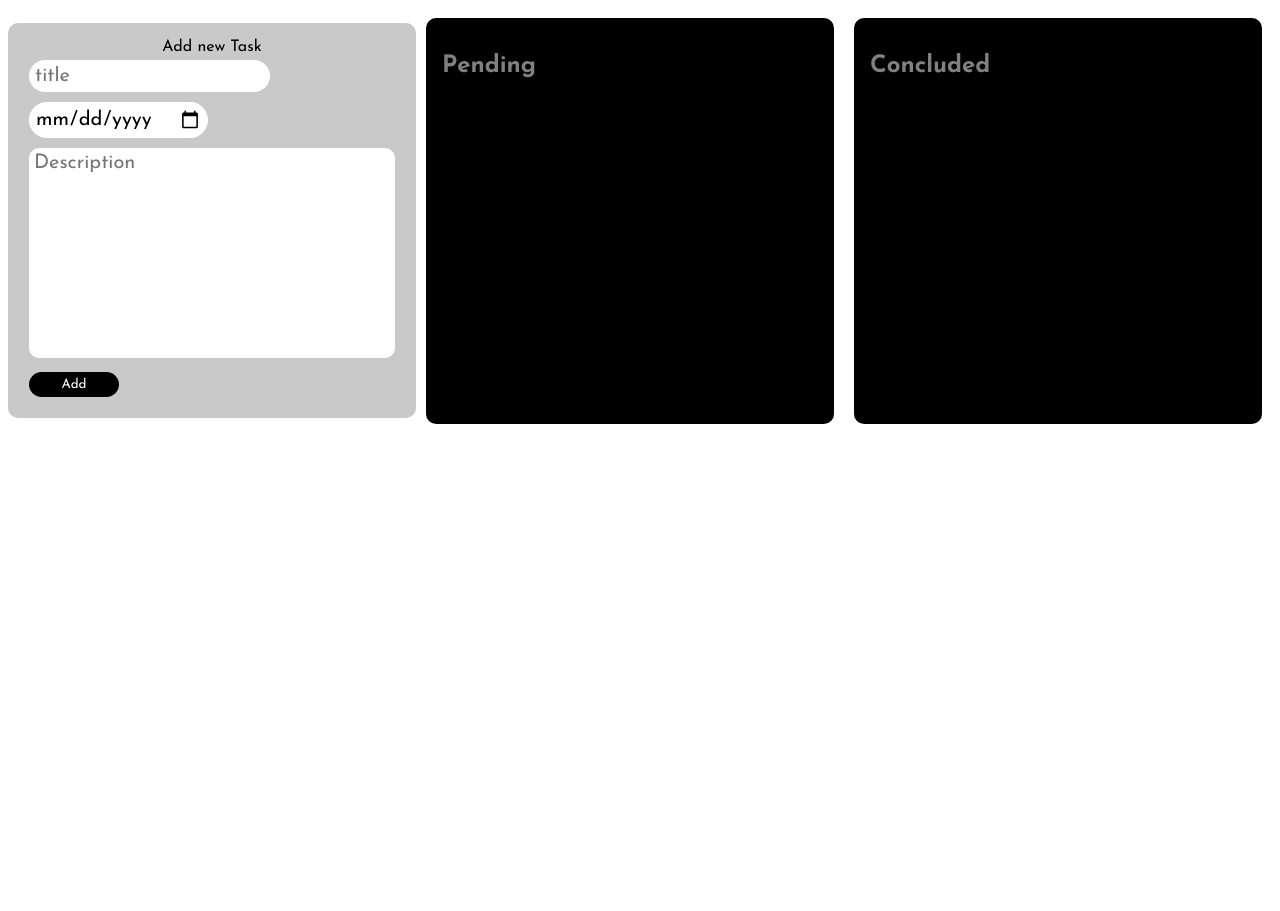
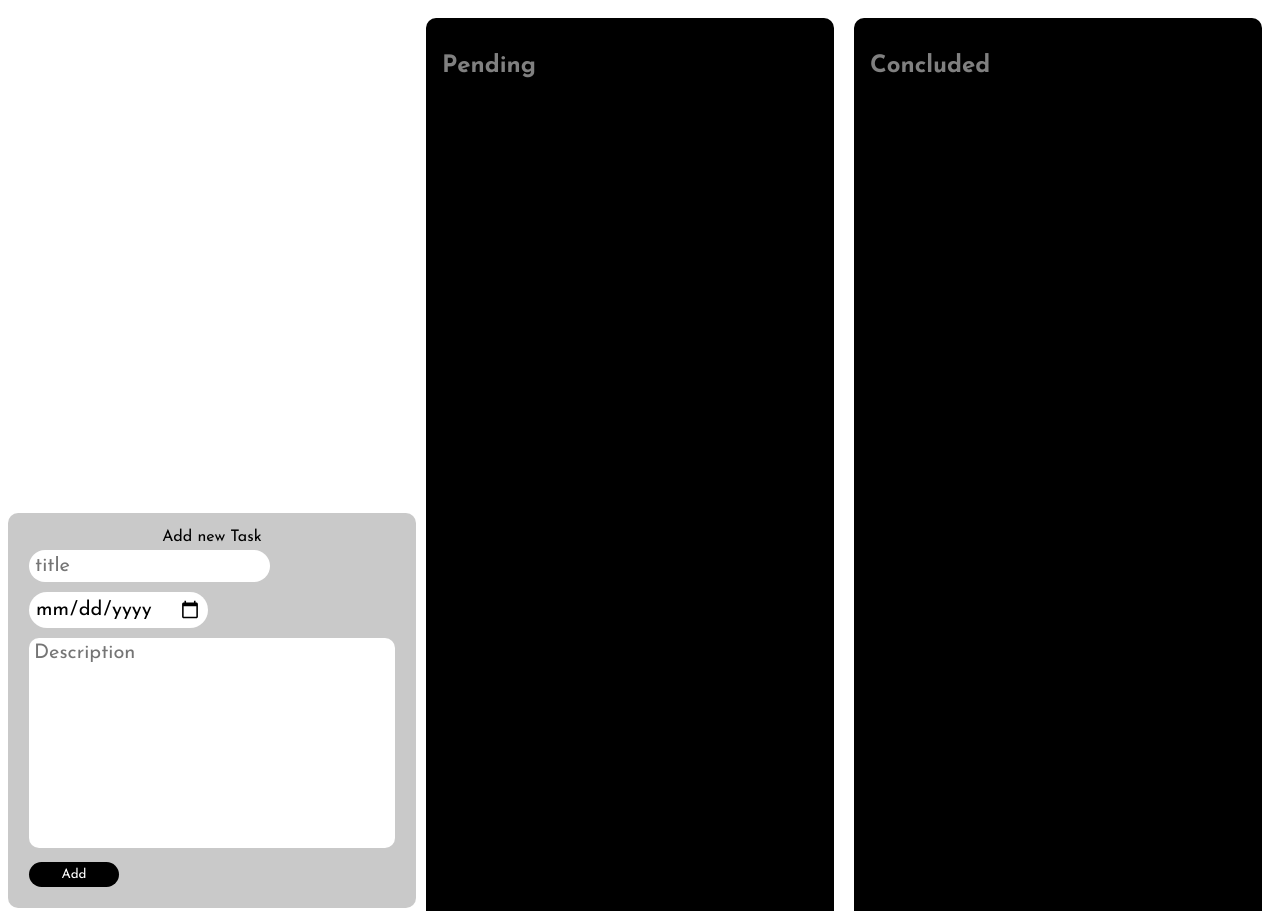
Before and after one commit to joaovpinheirop/Task-Manager, a plain HTML site: page index.html in a window 1280 px wide. Shown: the top 911 px of the page. Before the commit the page ends 800 px from the top, so only its background shows below. Drawn offline with Linux system fonts and the light colour scheme.

Commit message:
Update style.css

```diff
--- a/css/style.css
+++ b/css/style.css
@@ -55,7 +55,7 @@ main {
 }
 
 #concluidaList {
-  height: 300px;
+  height: 100vw;
   display: flex;
   overflow-y: auto;
   flex-direction: column;
@@ -66,7 +66,7 @@ main {
 
 #pendenteList {
   padding: 5px;
-  height: 300px;
+  height: 100vw;
   overflow-y: auto;
   flex-direction: column;
   justify-content: start;
```
